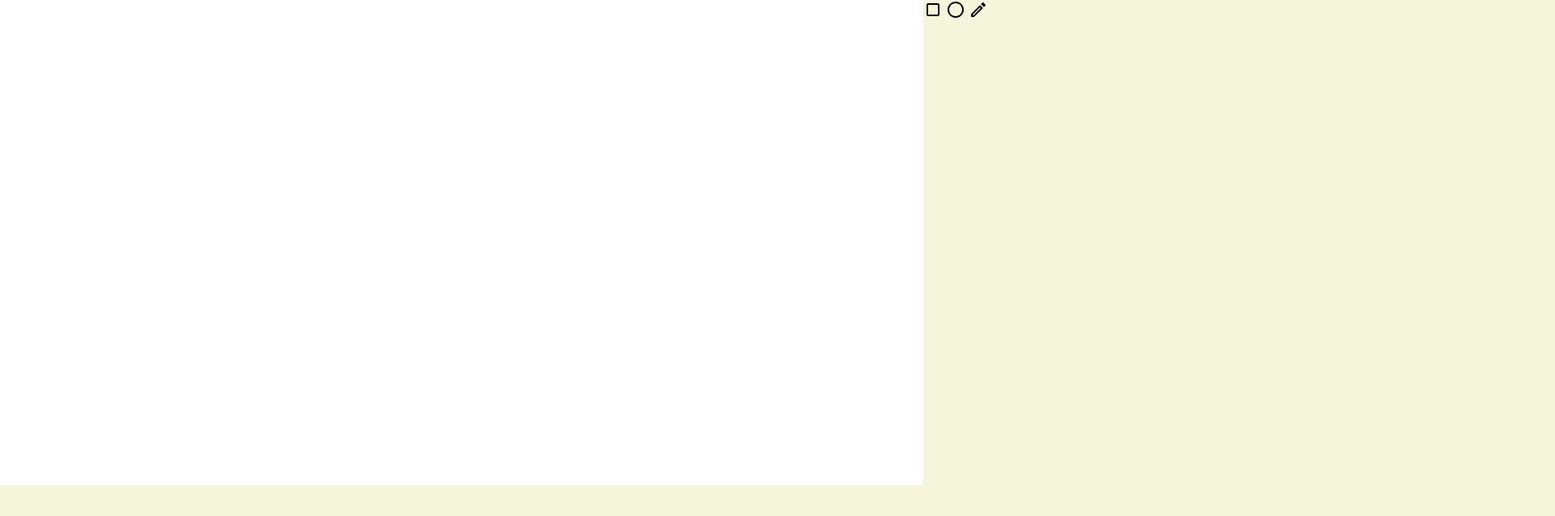
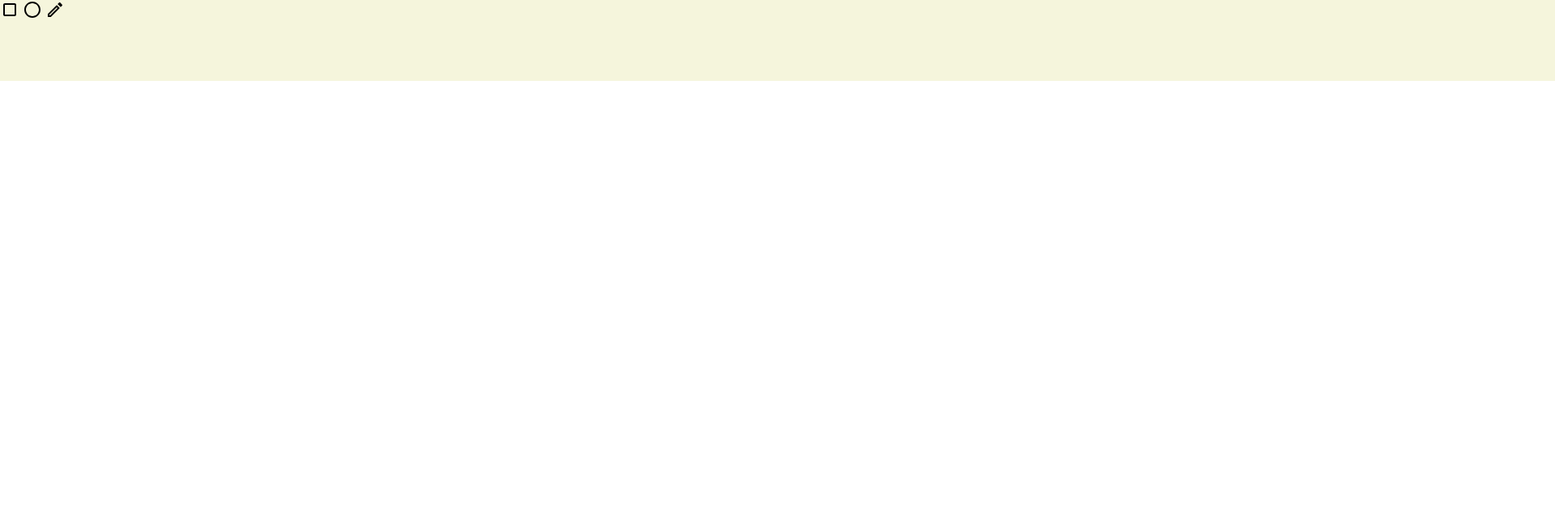
Before and after one commit to AlexZhaba/Zhaba.Draw, a website built with webpack: page src/templates/index.html in a window 1280 px wide. Shown: the top 638 px of the page at 81% size, 1920 px wide, since content can reach past the window. Built offline with nearby package versions, Linux system fonts and the light colour scheme.

Commit message:
support adaptive canvas

```diff
--- a/src/ActionListener/helpers.ts
+++ b/src/ActionListener/helpers.ts
@@ -1,14 +1,28 @@
 import type { mouseActions, AllActions } from "./actions";
+
+const convertCoordinateFromDocumentToCanvas = (
+  x: number,
+  y: number,
+  canvasEl: HTMLCanvasElement,
+) => ({
+  x: x + -canvasEl.getBoundingClientRect().left,
+  y: y + -canvasEl.getBoundingClientRect().top,
+});
 
 export default function createBrowserAction(
   event: MouseEvent,
   actionType: keyof typeof mouseActions,
+  canvasEl: HTMLCanvasElement | null,
 ): AllActions {
+  console.log(event.x, event.y);
+  const { x, y } = canvasEl ?
+    convertCoordinateFromDocumentToCanvas(event.x, event.y, canvasEl) : event;
+  console.log("NEW", x, y);
   return {
     eventType: actionType,
     position: {
-      x: event.x,
-      y: event.y,
+      x,
+      y,
     },
   };
 }
--- a/src/ActionListener/index.ts
+++ b/src/ActionListener/index.ts
@@ -7,10 +7,14 @@
 }
 export default class ActionListener {
   #target: Window | HTMLElement;
+  readonly #canvas: HTMLCanvasElement | null = null;
+
   constructor(
     target: Window | HTMLElement,
+    canvas?: HTMLCanvasElement,
   ) {
     this.#target = target;
+    if (canvas) this.#canvas = canvas;
   }
 
   bindTriggerFunction(
@@ -34,7 +38,7 @@
         <keyof typeof Actions.mouseActions>mouseEvent,
         (event: Event | MouseEvent) => {
           if ("x" in event) {
-            fn(createBrowserAction(event, <keyof typeof Actions.mouseActions>mouseEvent));
+            fn(createBrowserAction(event, <keyof typeof Actions.mouseActions>mouseEvent, this.#canvas));
           }
         },
       );
--- a/src/Canvas/index.ts
+++ b/src/Canvas/index.ts
@@ -1,8 +1,6 @@
 import ActionListener, { AllActions } from "../ActionListener";
-import Point from "../figures/Point";
 import Drawer from "./Drawer";
 import type BaseFigure from "../figures/BaseFigure";
-import Rectangle from "../figures/Rectangle";
 import { mouseActions } from "../ActionListener/actions";
 import Circle from "../figures/Circle";
 import figures from "../figures";
@@ -11,28 +9,44 @@ import { FigureName } from "../figures/BaseFigure";
 
 type Constructor<I = {}> = new (...args: any[]) => I;
 
+interface CanvasLayout {
+  width: number;
+  height: number;
+  zoom: number;
+}
+
 export default class Canvas {
   readonly #context: CanvasRenderingContext2D;
   #mode: "point" = "point";
   #drawer: Drawer<Constructor<BaseFigure>>;
   #syncContext: CanvasRenderingContext2D | null = null;
+  #layout: CanvasLayout;
 
   constructor(canvasEl: HTMLCanvasElement, id: string) {
     this.#context = <CanvasRenderingContext2D>canvasEl.getContext("2d");
-    new ActionListener(window).bindTriggerFunction(
+    new ActionListener(window, canvasEl).bindTriggerFunction(
       this.onAction.bind(this),
       {
         excludeActionTypes: new Set<keyof typeof mouseActions>().add(mouseActions.mousedown),
       },
     );
 
-    new ActionListener(document.getElementById(id) || window).bindTriggerFunction(
+    new ActionListener(document.getElementById(id) || window, canvasEl).bindTriggerFunction(
       this.onAction.bind(this),
       {
         includeActionTypes: new Set<keyof typeof mouseActions>().add(mouseActions.mousedown),
       },
     );
     this.#drawer = new Drawer(Circle, this.#context);
+    this.#layout = {
+      width: document.documentElement.clientWidth,
+      height: document.documentElement.clientHeight - 100,
+      zoom: 1,
+    };
+    this.#setLayout(canvasEl);
+    this.#layout.width = 2000;
+    this.#layout.height = 4000;
+    this.#setLayout(canvasEl);
   }
 
   onAction(action: AllActions) {
@@ -44,22 +58,27 @@ export default class Canvas {
   transferTo(canvasSyncEl: HTMLCanvasElement): this {
     this.#syncContext = <CanvasRenderingContext2D>canvasSyncEl.getContext("2d");
     this.#drawer.transfer(new Drawer(Circle, this.#syncContext));
+    this.#setLayout(canvasSyncEl);
     return this;
   }
 
   onToolboxChanges(state: ToolboxState): void {
-    console.log("123");
     const figure = figures.find(fig => fig.modeName === FigureName[state.modeName]);
-    console.log("123");
     if (!figure) {
       throw new Error(`Figure with ${state.modeName}`);
     }
-
-    console.log("123");
     this.#drawer = new Drawer(figure, this.#context);
-    console.log("123");
     if (this.#syncContext) {
       this.#drawer.transfer(new Drawer(figure, this.#syncContext));
     }
   }
+
+  #setLayout(canvasEl: HTMLCanvasElement) {
+    const { width, height, zoom } = this.#layout;
+    canvasEl.setAttribute("width", `${width}px`);
+    canvasEl.setAttribute("height", `${height}px`);
+    canvasEl.style.width = `${width}px`;
+    canvasEl.style.height = `${height}px`;
+    return this;
+  }
 }
--- a/src/figures/BaseFigure.ts
+++ b/src/figures/BaseFigure.ts
@@ -32,7 +32,8 @@ export default abstract class BaseFigure {
   }
 
   clearAll() {
-    this.context.clearRect(0, 0, 1140, 600);
+    // TODO: Забайндить на Canvas.layout
+    this.context.clearRect(0, 0, 4000, 4000);
   }
 
   abstract getTransferActions(): Set<keyof typeof mouseActions>;
--- a/src/index.scss
+++ b/src/index.scss
@@ -8,11 +8,13 @@
 .wrapper {
   display: flex;
   height: 100vh;
+  flex-direction: column;
+  width: 100%;
 }
 
 #canvas {
-  width: 1140px;
-  height: 600px;
+  min-width: 100vw;
+  min-height: 600px;
   background: #FFF;
   flex-shrink: 0;
   background: white;
@@ -20,14 +22,16 @@
 
 #canvas_template {
   position: absolute;
-  top: 0;
+  top: 100px;
   left: 0;
-  width: 1140px;
-  height: 600px;
+  min-height: 600px;
+  min-width: 100vw;
   background: transparent;
   cursor: crosshair;
 }
 
 #aside {
-  flex: 1;
+  width: 100%;
+  height: 100px;
+  flex-shrink: 0;
 }
--- a/src/templates/index.html
+++ b/src/templates/index.html
@@ -9,15 +9,16 @@
 </head>
 <body>
   <div class="wrapper" id="wrapper">
-    <canvas id="canvas" width="1140px" height="600px">
-
-    </canvas>
-    <canvas id="canvas_template" width="1140px" height="600px">
-
-    </canvas>
     <aside id="aside">
 
     </aside>
+
+    <canvas id="canvas" width="1440px" height="600px">
+
+    </canvas>
+    <canvas id="canvas_template" width="1440px" height="600px">
+
+    </canvas>
 
     <svg xmlns="http://www.w3.org/2000/svg" style="display: none">
       <symbol id="svg_mode-rectangle"  viewBox="0 0 24 24">
```
